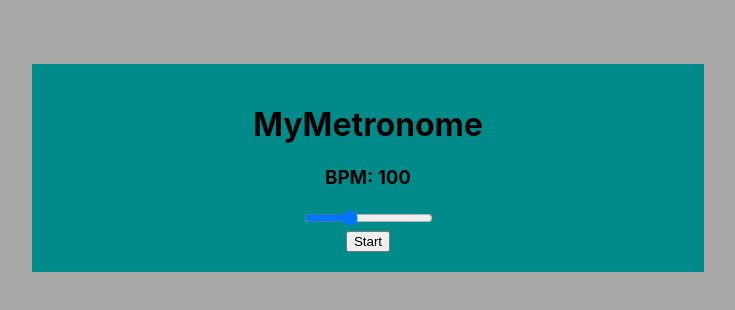
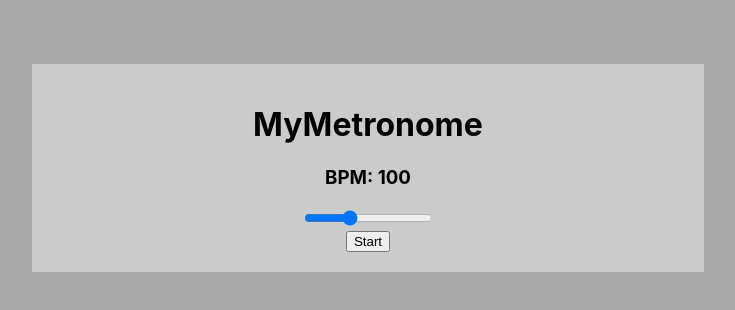
Before and after one commit to AdamJGav/Metronome, a React (Create React App) app in the folder client/: page / in a window 1280 px wide. Shown: the top 310 px of the page, without its empty margins (272-1007 px from the left). Built offline with nearby package versions, Linux system fonts and the light colour scheme.

Commit message:
remove extra styling

```diff
--- a/client/src/Metronome.js
+++ b/client/src/Metronome.js
@@ -54,7 +54,7 @@ const Metronome = () => {
   };
 
   return (
-    <div class="metronome" style={{ textAlign: 'center', padding: '20px', 'background': 'darkcyan', 'width': '50%', 'margin': 'auto' }}>
+    <div class="metronome">
       <h1>MyMetronome</h1>
 
       {/* BPM Display and Slider */}
```
